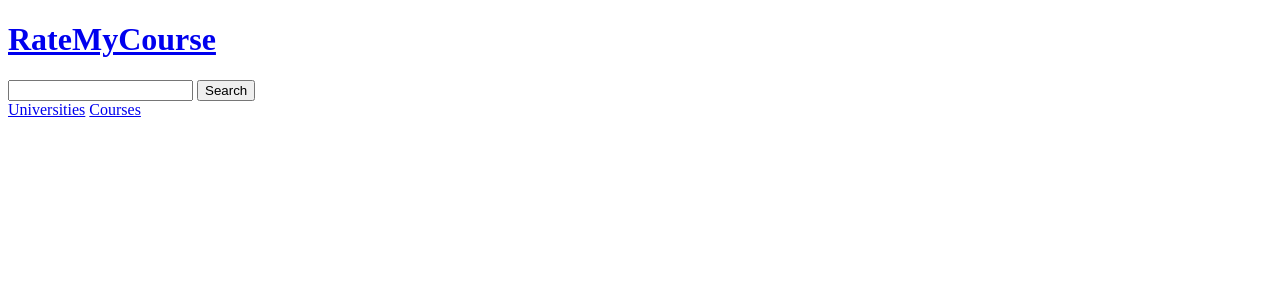
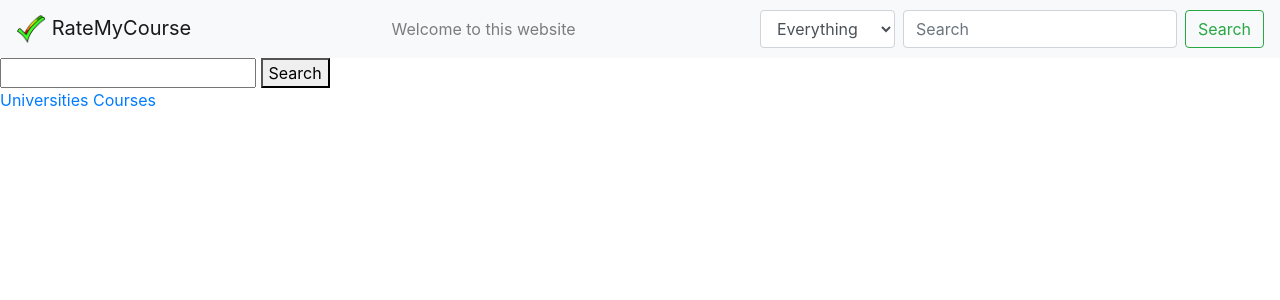
Before and after one commit to andrewlalis/RateMyCourse, a Django app: page / in a window 1280 px wide. Shown: the top 300 px of the page. Run offline with Django 3.2, Linux system fonts and the light colour scheme; some libraries are stand-ins or nearby versions.

Commit message:
Added website icon png, updatd index.html

```diff
--- a/backend/postings/templates/postings/generic_page.html
+++ b/backend/postings/templates/postings/generic_page.html
@@ -4,6 +4,16 @@
 <!doctype HTML>
 <html lang="en">
 <head>
+	{% load static %}
+	<link rel="icon" href="{% static 'postings/website_icon.png' %}">
+
+	<!-- Required meta tags. -->
+	<meta charset="utf-8">
+	<meta name="viewport" content="width=device-width, initial-scale=1, shrink-to-fit=no">
+
+	<!-- Bootstrap Stylesheet -->
+	<link rel="stylesheet" href="https://stackpath.bootstrapcdn.com/bootstrap/4.1.3/css/bootstrap.min.css" integrity="sha384-MCw98/SFnGE8fJT3GXwEOngsV7Zt27NXFoaoApmYm81iuXoPkFOJwJ8ERdknLPMO" crossorigin="anonymous">
+
 	<title>
 		{% block title %}RateMyCourse{% endblock %}</title>
 	</title>
@@ -11,7 +21,24 @@
 
 <body>
 	<header>
-		<h1><a href="/">RateMyCourse</a></h1>
+		<nav class="navbar navbar-light bg-light">
+			<a class="navbar-brand" href="/">
+				<img src="{% static 'postings/website_icon.png' %}" width=30 height=30 alt="Website Icon">
+				RateMyCourse
+			</a>
+			<span class="navbar-text">
+				Welcome to this website
+			</span>
+			<form class="form-inline" method="GET" action="/">
+				<select class="form-control mr-sm-2" name="type">
+					<option value="all">Everything</option>
+					<option value="university">Universities</option>
+					<option value="course">Courses</option>
+				</select>
+				<input class="form-control mr-sm-2" name="query" type="search" placeholder="Search" aria-label="Search">
+				<button class="btn btn-outline-success my-2 my-sm-0" type="submit">Search</button>
+			</form>
+		</nav>
 	</header>
 
 	{# All of a page's content to display should be placed in here. #}
@@ -19,5 +46,10 @@
 		{% block content %}
 		{% endblock %}
 	</div>
+
+	<!-- Javascript dependencies -->
+	<script src="https://code.jquery.com/jquery-3.3.1.min.js" integrity="sha256-FgpCb/KJQlLNfOu91ta32o/NMZxltwRo8QtmkMRdAu8=" crossorigin="anonymous"></script>
+	<script src="https://cdnjs.cloudflare.com/ajax/libs/popper.js/1.14.3/umd/popper.min.js" integrity="sha384-ZMP7rVo3mIykV+2+9J3UJ46jBk0WLaUAdn689aCwoqbBJiSnjAK/l8WvCWPIPm49" crossorigin="anonymous"></script>
+	<script src="https://stackpath.bootstrapcdn.com/bootstrap/4.1.3/js/bootstrap.min.js" integrity="sha384-ChfqqxuZUCnJSK3+MXmPNIyE6ZbWh2IMqE241rYiqJxyMiZ6OW/JmZQ5stwEULTy" crossorigin="anonymous"></script>
 </body>
 </html>
```
Also changed, not shown: backend/postings/static/postings/favicon.ico (deleted), backend/postings/static/postings/website_icon.png (added).
